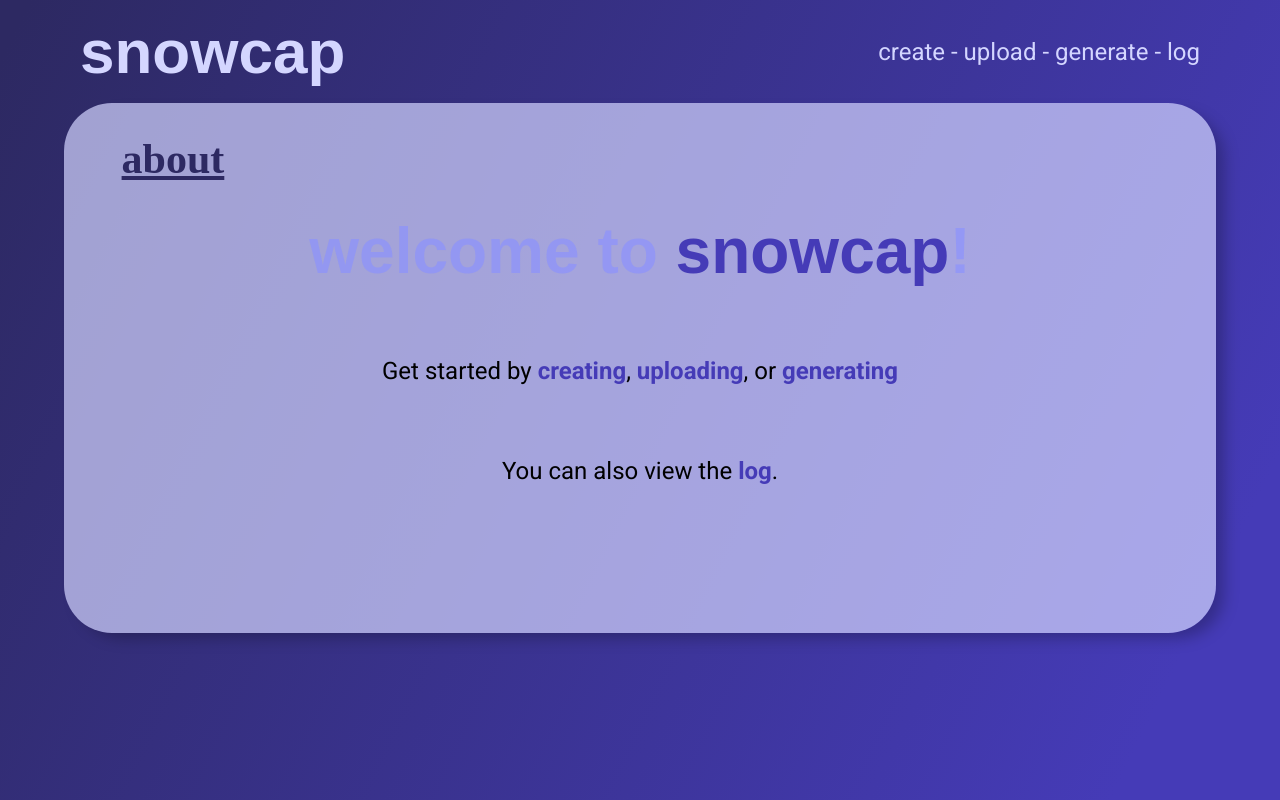
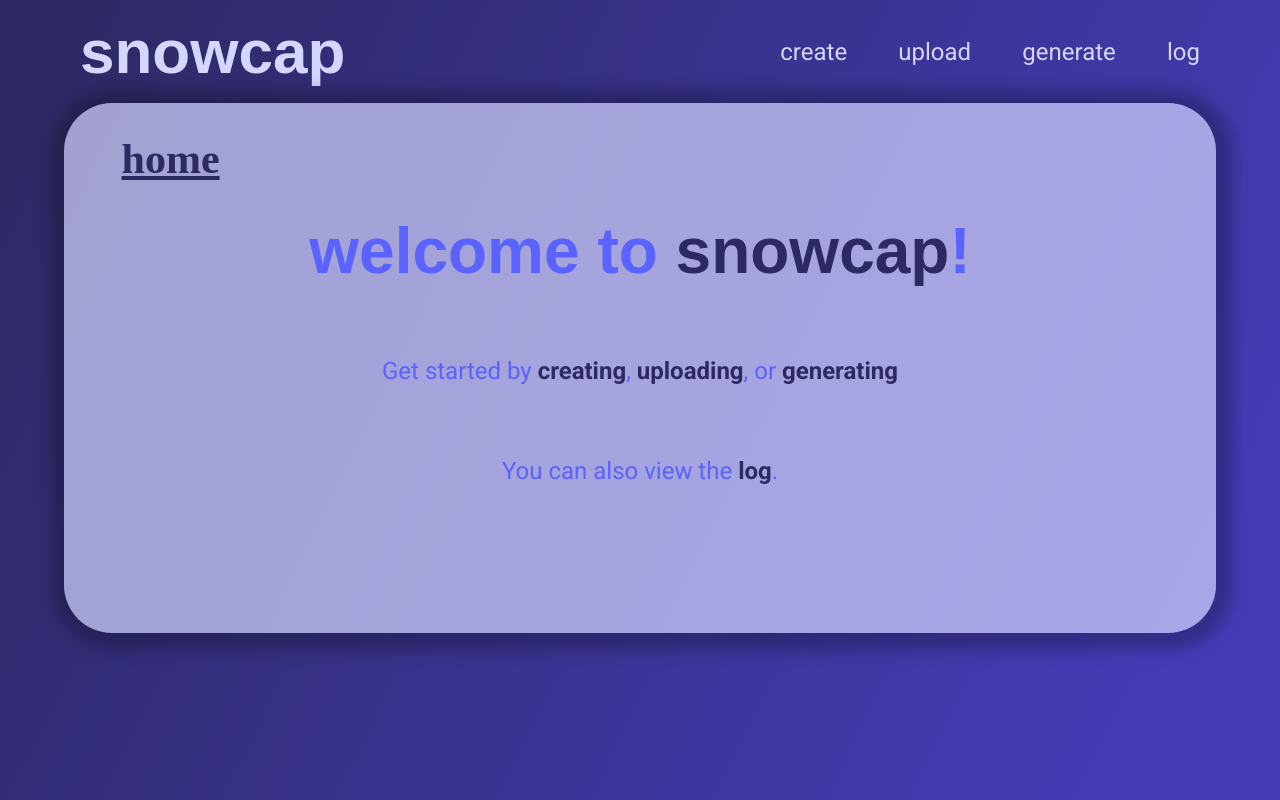
Before and after one commit to hdewey/icecap, a Next.js app: page / in a window 1280 px wide. Built offline with nearby package versions, Linux system fonts and the light colour scheme; a web font is replaced by a local one.

Commit message:
fixed colors

```diff
--- a/src/components/shared/Header.tsx
+++ b/src/components/shared/Header.tsx
@@ -50,7 +50,6 @@ const Header = ({ title }: { title: string }) => {
                   <ActiveLink href={page.path} activeClassName={styles.activeLink}>
                     <span>{page.name}</span>
                   </ActiveLink>
-                  {index !== pages.length - 1 && " - "}
                 </React.Fragment>
               ))}
             </div>
--- a/src/pages/api/properties.ts
+++ b/src/pages/api/properties.ts
@@ -17,7 +17,7 @@ export default async function handler(
   const db = client.db('horizon_v2');
   const propertiesCollection = db.collection('properties');
 
-  const allProperties = await propertiesCollection.find().toArray();
+  const allProperties = await propertiesCollection.find().sort({ uploaded_at: -1 }).toArray();
 
   await client.close();
 
--- a/src/pages/index.tsx
+++ b/src/pages/index.tsx
@@ -15,7 +15,7 @@ const Home: NextPage = () => {
       </Head>
 
       <main className={styles.main}>
-        <Panel title={"about"}>
+        <Panel title={"home"}>
           <h1 className={styles.title}>
             welcome to <a>snowcap</a>!
           </h1>
--- a/src/styles/Header.module.css
+++ b/src/styles/Header.module.css
@@ -26,6 +26,7 @@
   font-size: 24px;
   font-weight: 400;
   white-space: pre;
+  gap: 4vw;
 }
 
 .activeLink {
--- a/src/styles/Home.module.css
+++ b/src/styles/Home.module.css
@@ -27,17 +27,17 @@
 }
 
 .title {
-  color: var(--primary-light)
+  color: #5a63ff;
 }
 
 .title a {
-  color: #453BB7;
+  color: var(--primary-dark);
   text-decoration: none;
 }
 
 .back {
   position: absolute;
-  color: #453BB7;
+  color: var(--primary-dark);
   left: 30px;
   top: 4rem;
 }
@@ -49,7 +49,7 @@
 }
 
 .description a {
-  color: #453BB7;
+  color: var(--primary-dark);
   font-weight: 700;
   text-decoration: none;
 }
@@ -75,6 +75,7 @@
   margin: 4rem 0;
   line-height: 1.5;
   font-size: 1.5rem;
+  color: #5a63ff;
 }
 
 .code {
--- a/src/styles/Panel.module.css
+++ b/src/styles/Panel.module.css
@@ -7,7 +7,7 @@
   justify-content: flex-start;
   align-items: center;
   border-radius: 3rem;
-  box-shadow: 11px 8px 15px -3px rgba(0, 0, 0, 0.25);
+  box-shadow: 2px 2px 15px 15px rgba(0, 0, 0, 0.25);
   margin-bottom: 10vh;
 }
 
```
